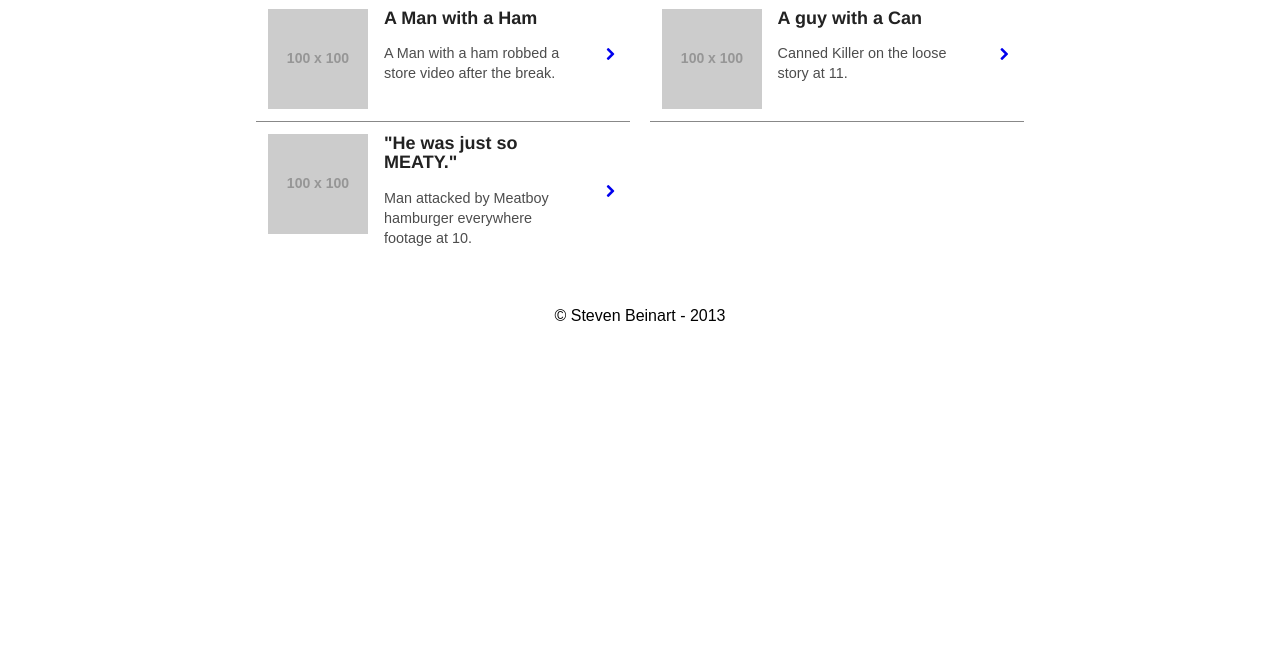
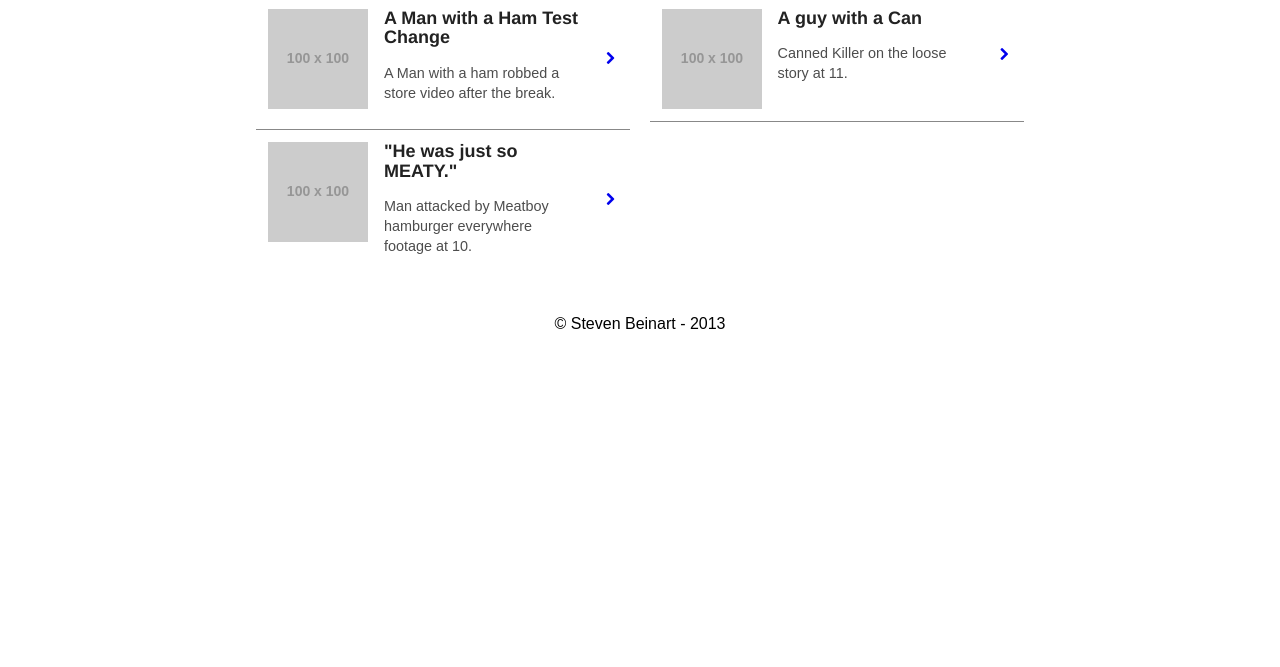
Before and after one commit to sbeinart/N300, a plain HTML site: page index.html in a window 1280 px wide. Shown: the part 133-800 px from the top of the page. Drawn offline with nearby package versions, Linux system fonts and the light colour scheme; placeholder pictures from the web are drawn by us.

Commit message:
test Change

```diff
--- a/index.html
+++ b/index.html
@@ -54,7 +54,7 @@
 
 		        		<img src="http://placehold.it/100x100" class="article-thumbnail" />
 
-		        		<h3 class="article-header">A Man with a Ham</h3>
+		        		<h3 class="article-header">A Man with a Ham Test Change</h3>
 
 		        		<p class="article-excerpt">A Man with a ham robbed a store video after the break.</p>
 
```
Also changed, not shown: 1 other file.
